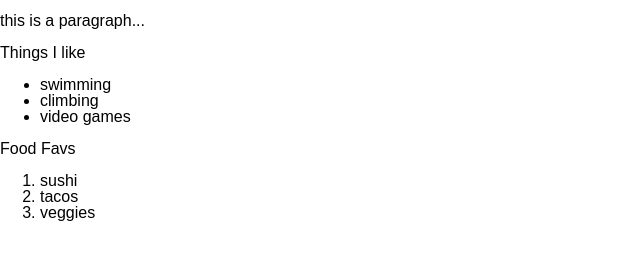
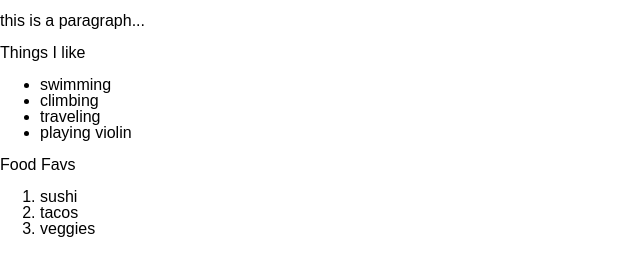
Before and after one commit to GarrettAnderson/hello-word-4, a website: page public/index.html in a window 1280 px wide. Shown: the part 147-422 px from the top of the page, without its empty margins (0-640 px from the left). Drawn offline with Linux system fonts and the light colour scheme.

Commit message:
added playing violin to hobbies list. changed video games to traveling

```diff
--- a/public/index.html
+++ b/public/index.html
@@ -16,7 +16,8 @@
     <ul>
       <li>swimming</li>
       <li>climbing</li>
-      <li>video games</li>
+      <li>traveling</li>
+      <li>playing violin</li>
     </ul>
     <header>Food Favs</header>
     <ol>
```
